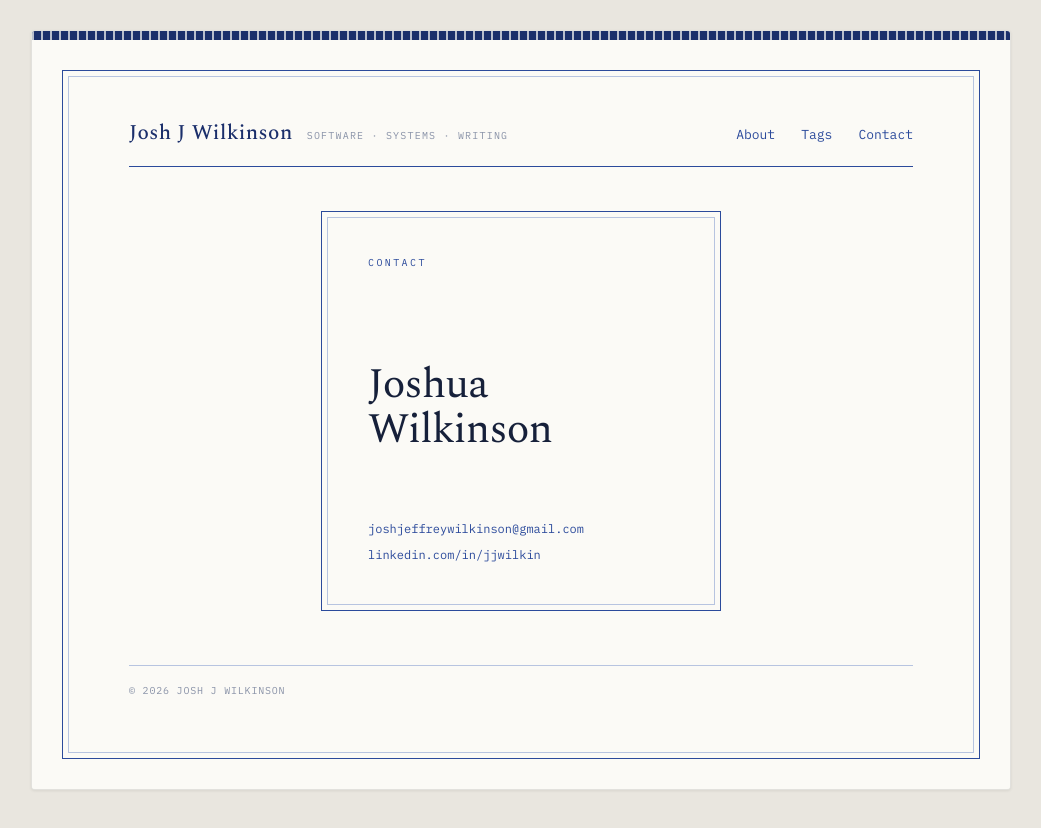
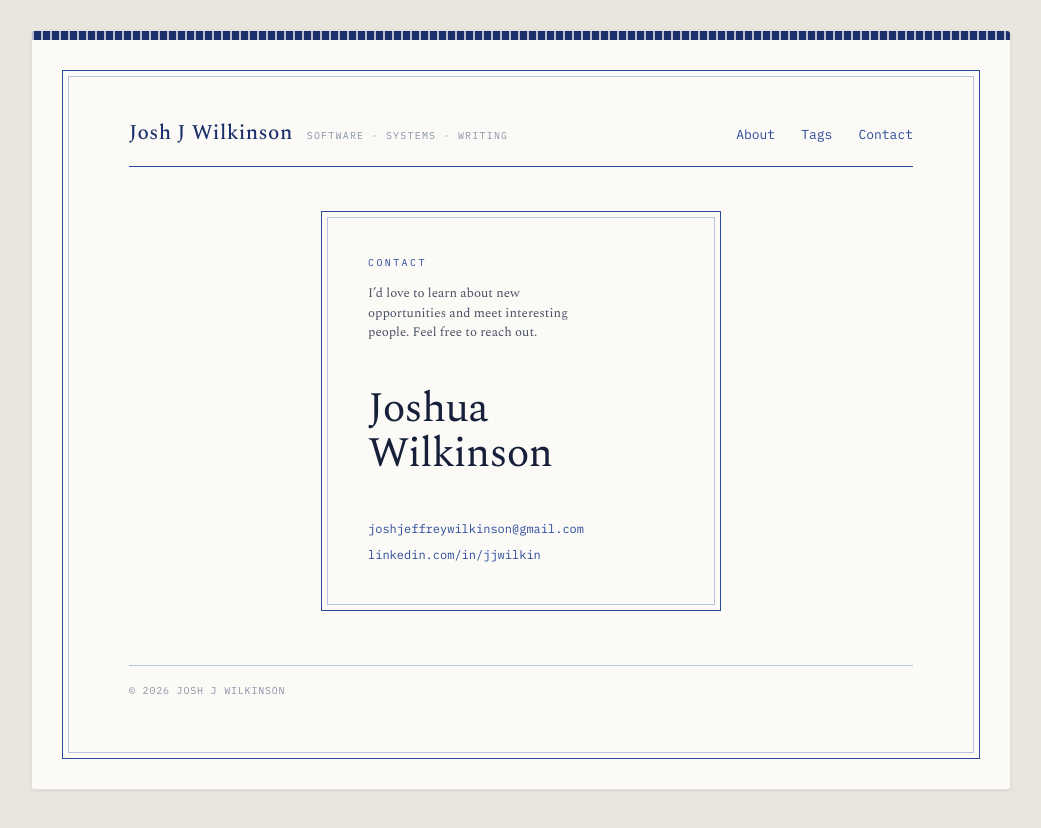
Before and after one commit to JJwilkin/jjw-fyi, an Astro site: page /contact in a window 1280 px wide. Shown: the whole page, without its empty margins (119-1160 px from the left). Built offline with nearby package versions, Linux system fonts and the light colour scheme; Astro itself is replaced by a stand-in of ours; no server answers.

Commit message:
Add contact page invitation

```diff
--- a/src/pages/contact.astro
+++ b/src/pages/contact.astro
@@ -5,7 +5,13 @@ import BaseLayout from '../layouts/BaseLayout.astro';
 <BaseLayout title="Contact" description="Contact Josh J Wilkinson.">
   <div class="contact-page">
     <section class="contact-card" aria-labelledby="contact-name">
-      <p class="eyebrow">Contact</p>
+      <div class="contact-card__intro">
+        <p class="eyebrow">Contact</p>
+        <p>
+          I’d love to learn about new opportunities and meet interesting people. Feel free to
+          reach out.
+        </p>
+      </div>
 
       <h1 id="contact-name">Joshua Wilkinson</h1>
 
@@ -50,6 +56,31 @@ import BaseLayout from '../layouts/BaseLayout.astro';
     line-height: 1.08;
   }
 
+  .contact-card__intro {
+    display: flex;
+    flex-direction: column;
+    gap: 16px;
+  }
+
+  .contact-card__intro p {
+    max-width: 34ch;
+    margin: 0;
+    color: var(--ink-secondary);
+    font-size: 13px;
+    font-weight: 300;
+    line-height: 1.5;
+  }
+
+  .contact-card__intro .eyebrow {
+    color: var(--blue);
+    font-family: var(--font-ui);
+    font-size: 10px;
+    font-weight: 400;
+    letter-spacing: 0.24em;
+    line-height: 1;
+    text-transform: uppercase;
+  }
+
   .contact-card address {
     position: relative;
     z-index: 1;
@@ -84,5 +115,13 @@ import BaseLayout from '../layouts/BaseLayout.astro';
     .contact-card address {
       font-size: 10px;
     }
+
+    .contact-card__intro {
+      gap: 12px;
+    }
+
+    .contact-card__intro p {
+      font-size: 11px;
+    }
   }
 </style>
```
